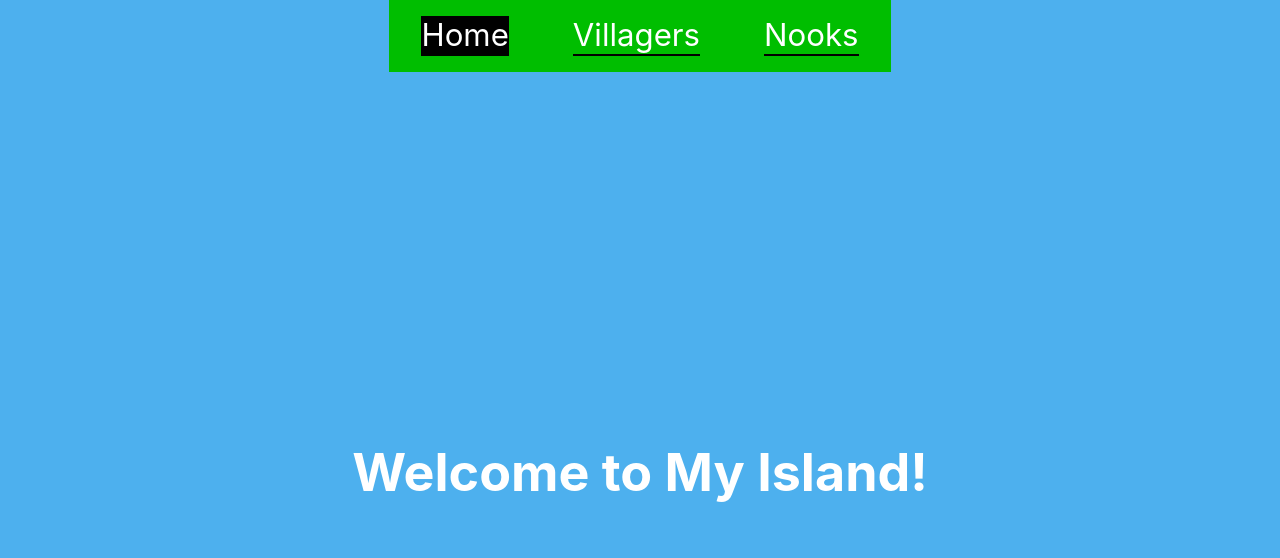
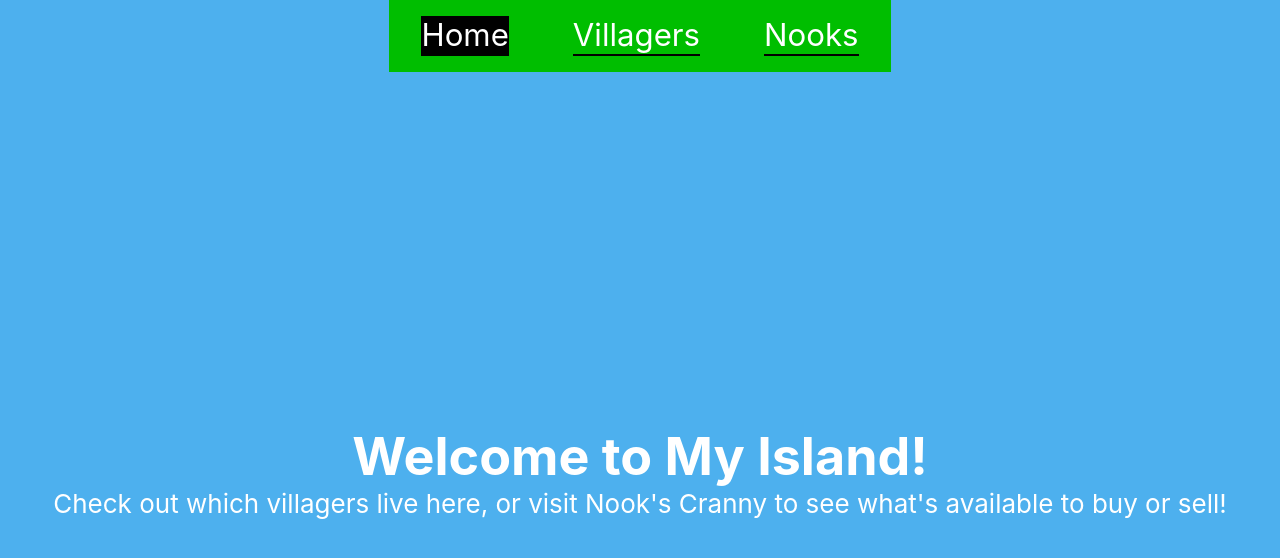
Before and after one commit to Nicole-Robbins/Phase-2-Project, a React (Create React App) app: page /home in a window 1280 px wide. Shown: the top 558 px of the page. Built offline with nearby package versions, Linux system fonts and the light colour scheme.

Commit message:
add home text

```diff
--- a/src/components/Home.js
+++ b/src/components/Home.js
@@ -4,6 +4,7 @@ function Home(){
     return(
         <div className="Home">
             <h1>Welcome to My Island!</h1>
+            <p>Check out which villagers live here, or visit Nook's Cranny to see what's available to buy or sell!</p>
         </div>
     )
 }
```
